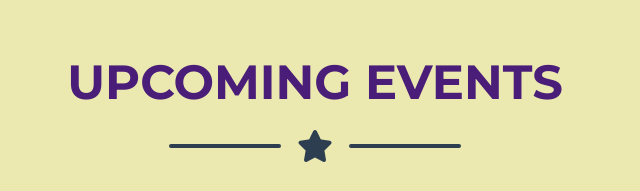
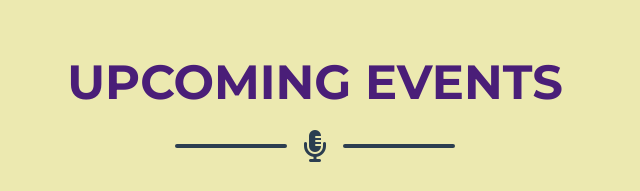
Before and after one commit to ChelseaHxxx/ChelseaHxxx.github.io, a plain HTML site: page index.html in a window 1280 px wide. Shown: the part 800-991 px from the top of the page, 325-965 px from the left. Drawn offline with nearby package versions, Linux system fonts and the light colour scheme.

Commit message:
Update index.html

```diff
--- a/index.html
+++ b/index.html
@@ -59,7 +59,7 @@
                 <!-- Icon Divider-->
                 <div class="divider-custom">
                     <div class="divider-custom-line"></div>
-                    <div class="divider-custom-icon"><i class="fas fa-star"></i></div>
+                    <div class="divider-custom-icon"><i class="fa-solid fa-microphone-lines"></i></div>
                     <div class="divider-custom-line"></div>
                 </div>
                 <!-- Event Grid Items-->
```
